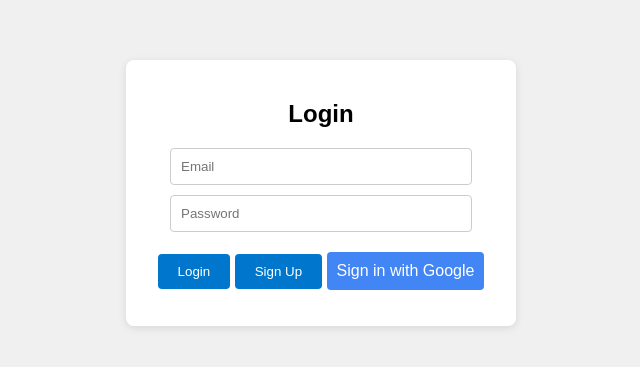
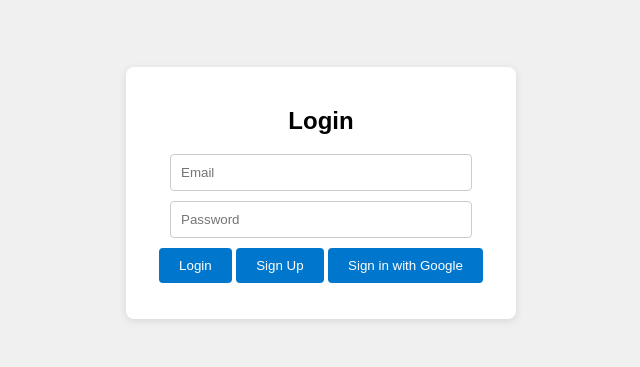
Before and after one commit to Maurice1604/mgcloudtest, a plain HTML site: page index.html in a window 1280 px wide. Shown: the part 215-582 px from the top of the page, without its empty margins (319-959 px from the left). Drawn offline with Linux system fonts and the light colour scheme.

Commit message:
style button

```diff
--- a/style.css
+++ b/style.css
@@ -46,13 +46,12 @@ button:hover {
 }
 
 #google-signin-btn {
-    margin-top: 10px;
-    padding: 10px;
-    background-color: #4285F4;
+    padding: 10px 20px;
+    background-color: #0077cc;
     color: white;
     border: none;
     border-radius: 4px;
-    font-size: 1em;
+    cursos: pointer;
 }
 
 #login-message {
```
